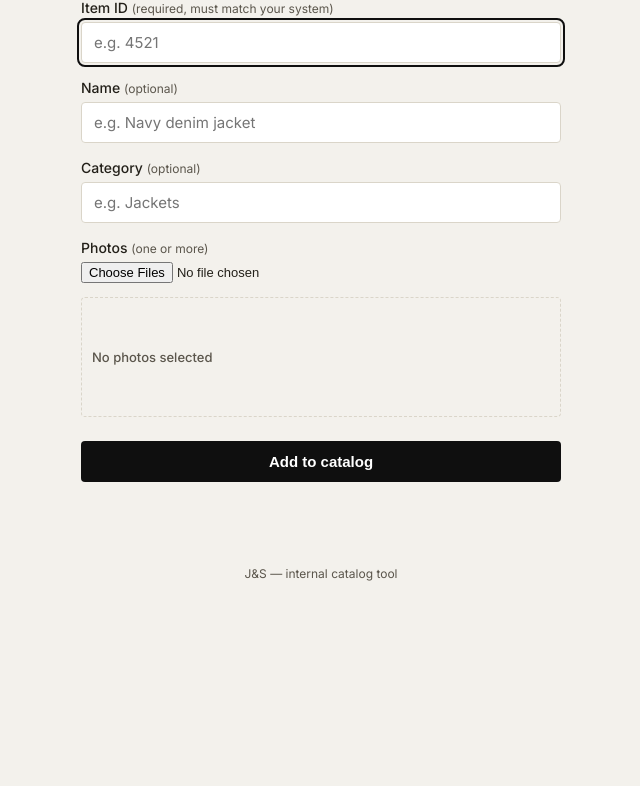
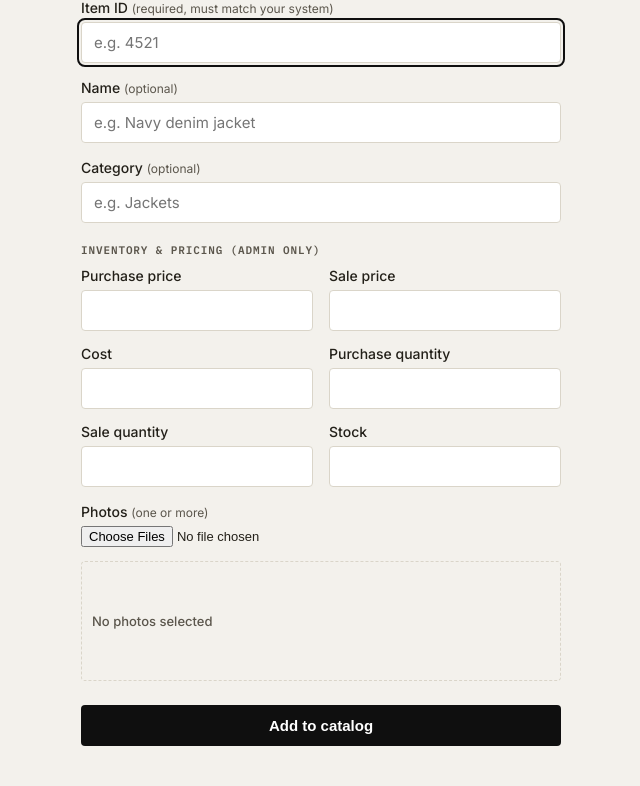
Before and after one commit to FatimaAbbas-Code/Rack-ID, a Flask app: page /upload in a window 1280 px wide. Shown: the part 210-996 px from the top of the page, without its empty margins (319-959 px from the left). Before the commit the page ends 791 px from the top, so only its background shows below. Run offline with Flask 3, Linux system fonts and the light colour scheme; the visitor is signed in with stand-in values (Sample User, id 1); some libraries are stand-ins or nearby versions; some web fonts are replaced.

Commit message:
Add purchase/sale price, cost, quantities, and stock to items
Admin-only fields, hidden from viewers everywhere (item page, forms,
exports are already admin-locked):

- purchase_price, sale_price, cost — NUMERIC(10,3), so KWD fils round-
  trip exactly. Money is handled as Decimal throughout, never float.
- purchase_qty, sale_qty, stock — plain integers, entered by hand. No
  automatic stock calculation (purchase - sale): the app has no
  sales/purchase ledger, so a calculated field would only drift from
  the real shelf count without one. Straightforward to add later if a
  proper ledger gets built.
- All 6 are optional; existing items keep them unset (NULL).

Where they show up:
- item_detail.html: a distinct "admin-only" panel, wrapped in
  {% if is_admin %} and hidden from the print stylesheet too.
- upload.html / edit.html: a labeled field-grid, validated server-side
  (parse_inventory_form — rejects negative or non-numeric input with one
  flash message, same pattern as the rest of the app).
- All four exports (CSV, JSON, XLSX, ZIP) gained the 6 columns; JSON
  serializes prices as strings (exact) and quantities as native numbers.
  Import (JSON and ZIP) restores them via lenient best-effort parsing.
- Deliberately NOT on the catalog grid or the shareable "save as image"
  card — the card is meant to be shared outside the store.

Verified against the live database: create/edit/validation-rejection/
blank-clears-to-NULL, admin-vs-viewer visibility, all 4 exports, and a
full delete -> import round-trip (JSON and ZIP) preserving exact values
and types.

Co-Authored-By: Claude Sonnet 5 <noreply@anthropic.com>

```diff
--- a/app.py
+++ b/app.py
@@ -7,6 +7,7 @@ import time
 import uuid
 import zipfile
 from datetime import datetime, timezone
+from decimal import Decimal, InvalidOperation
 from functools import wraps
 from urllib.parse import urlparse
 
@@ -123,6 +124,17 @@ def init_db():
         WHERE NOT EXISTS (SELECT 1 FROM item_images im WHERE im.item_id = i.id)
         ON CONFLICT (id) DO NOTHING
     ''')
+    # Purchasing/pricing fields, admin-only. NUMERIC(10,3) so KWD fils (3
+    # decimal places) round-trip exactly — never store money as float.
+    cur.execute('''
+        ALTER TABLE items
+            ADD COLUMN IF NOT EXISTS purchase_price NUMERIC(10,3),
+            ADD COLUMN IF NOT EXISTS sale_price NUMERIC(10,3),
+            ADD COLUMN IF NOT EXISTS cost NUMERIC(10,3),
+            ADD COLUMN IF NOT EXISTS purchase_qty INTEGER,
+            ADD COLUMN IF NOT EXISTS sale_qty INTEGER,
+            ADD COLUMN IF NOT EXISTS stock INTEGER
+    ''')
     conn.commit()
     cur.close()
     conn.close()
@@ -131,6 +143,65 @@ def init_db():
 def rows_to_dicts(cur, rows):
     cols = [c[0] for c in cur.description]
     return [dict(zip(cols, row)) for row in rows]
+
+
+# Purchasing/pricing columns, admin-only everywhere they're shown.
+INVENTORY_MONEY_FIELDS = ('purchase_price', 'sale_price', 'cost')
+INVENTORY_QTY_FIELDS = ('purchase_qty', 'sale_qty', 'stock')
+INVENTORY_FIELDS = INVENTORY_MONEY_FIELDS + INVENTORY_QTY_FIELDS
+
+
+def parse_inventory_form(form):
+    """Read & validate the 6 optional price/quantity fields from a submitted
+    form. Returns (values, error) — values maps each field name to a Decimal
+    (money), int (quantity), or None (left blank); error is a translation
+    key, set only when something doesn't parse or is negative."""
+    values = {}
+    for field in INVENTORY_MONEY_FIELDS:
+        raw = (form.get(field) or '').strip()
+        if not raw:
+            values[field] = None
+            continue
+        try:
+            value = Decimal(raw)
+        except InvalidOperation:
+            return None, 'price_qty_invalid'
+        if value < 0:
+            return None, 'price_qty_invalid'
+        values[field] = value
+    for field in INVENTORY_QTY_FIELDS:
+        raw = (form.get(field) or '').strip()
+        if not raw:
+            values[field] = None
+            continue
+        try:
+            value = int(raw)
+        except ValueError:
+            return None, 'price_qty_invalid'
+        if value < 0:
+            return None, 'price_qty_invalid'
+        values[field] = value
+    return values, None
+
+
+def lenient_decimal(raw):
+    """Best-effort parse used only when restoring from an export — never
+    rejects the whole import over one bad cell."""
+    if raw is None or raw == '':
+        return None
+    try:
+        return Decimal(str(raw))
+    except InvalidOperation:
+        return None
+
+
+def lenient_int(raw):
+    if raw is None or raw == '':
+        return None
+    try:
+        return int(raw)
+    except (ValueError, TypeError):
+        return None
 
 
 def query_items(q):
@@ -264,7 +335,8 @@ def all_items_with_images():
     conn = get_db()
     cur = conn.cursor()
     cur.execute(
-        'SELECT id, name, category, image_key, thumb_key, date_added '
+        'SELECT id, name, category, image_key, thumb_key, date_added, '
+        'purchase_price, sale_price, cost, purchase_qty, sale_qty, stock '
         'FROM items ORDER BY date_added DESC'
     )
     items = rows_to_dicts(cur, cur.fetchall())
@@ -290,7 +362,11 @@ def all_items_with_image_keys():
     """Every item plus its ordered R2 image keys — used by the ZIP export."""
     conn = get_db()
     cur = conn.cursor()
-    cur.execute('SELECT id, name, category, date_added FROM items ORDER BY date_added DESC')
+    cur.execute(
+        'SELECT id, name, category, date_added, '
+        'purchase_price, sale_price, cost, purchase_qty, sale_qty, stock '
+        'FROM items ORDER BY date_added DESC'
+    )
     items = rows_to_dicts(cur, cur.fetchall())
     cur.execute(
         'SELECT item_id, image_key FROM item_images ORDER BY item_id, position, date_added'
@@ -509,6 +585,15 @@ TRANSLATIONS = {
         'item_id_label': 'Item ID',
         'category_label': 'Category',
         'added_label': 'Added',
+        'inventory_section_title': 'Inventory & pricing (admin only)',
+        'purchase_price_label': 'Purchase price',
+        'sale_price_label': 'Sale price',
+        'cost_label': 'Cost',
+        'purchase_qty_label': 'Purchase quantity',
+        'sale_qty_label': 'Sale quantity',
+        'stock_label': 'Stock',
+        'not_set': '—',
+        'price_qty_invalid': 'Check the price/quantity fields — they must be zero or more.',
         'print_btn': 'Print',
         'save_image_btn': 'Save as image',
         'error_title': 'Something went wrong',
@@ -594,6 +679,15 @@ TRANSLATIONS = {
         'item_id_label': 'الرقم التعريفي',
         'category_label': 'الفئة',
         'added_label': 'تمت الإضافة',
+        'inventory_section_title': 'المخزون والتسعير (للمسؤول فقط)',
+        'purchase_price_label': 'سعر الشراء',
+        'sale_price_label': 'سعر البيع',
+        'cost_label': 'تكلفة',
+        'purchase_qty_label': 'كمية الشراء',
+        'sale_qty_label': 'كمية البيع',
+        'stock_label': 'مخزون',
+        'not_set': '—',
+        'price_qty_invalid': 'تحقق من حقول السعر/الكمية — يجب أن تكون صفرًا أو أكثر.',
         'print_btn': 'طباعة',
         'save_image_btn': 'حفظ كصورة',
         'error_title': 'حدث خطأ ما',
@@ -808,13 +902,14 @@ def export_csv():
     items = all_items_with_images()
     buf = io.StringIO()
     writer = csv.writer(buf)
-    writer.writerow(['id', 'name', 'category', 'date_added', 'photo_count', 'photo_urls'])
+    writer.writerow(['id', 'name', 'category', 'date_added', 'photo_count', 'photo_urls']
+                     + list(INVENTORY_FIELDS))
     for it in items:
         added = it['date_added'].isoformat() if it['date_added'] else ''
         writer.writerow([
             it['id'], it['name'] or '', it['category'] or '', added,
             len(it['images']), ' | '.join(i['image_url'] for i in it['images']),
-        ])
+        ] + [it[f] if it[f] is not None else '' for f in INVENTORY_FIELDS])
     stamp = datetime.now(timezone.utc).strftime('%Y%m%d-%H%M%S')
     # UTF-8 BOM so Excel reads Arabic names correctly.
     body = '﻿' + buf.getvalue()
@@ -836,6 +931,10 @@ def build_backup_payload():
             'category': it['category'],
             'date_added': it['date_added'].isoformat() if it['date_added'] else None,
             'images': it['images'],
+            # Prices as strings (exact decimal, JSON has no fixed-point type);
+            # quantities stay native JSON numbers.
+            **{f: (str(it[f]) if it[f] is not None else None) for f in INVENTORY_MONEY_FIELDS},
+            **{f: it[f] for f in INVENTORY_QTY_FIELDS},
         } for it in items],
     }
 
@@ -861,7 +960,9 @@ def export_xlsx():
     ws.title = 'Catalog'
     ws.sheet_view.rightToLeft = (session.get('lang', DEFAULT_LANG) == 'ar')
 
-    headers = ['ID', 'Name', 'Category', 'Date added', 'Photos']
+    inv_headers = ['Purchase price', 'Sale price', 'Cost', 'Purchase qty', 'Sale qty', 'Stock']
+    fixed_count = 5 + len(inv_headers)  # ID, Name, Category, Date added, Photos + the 6 above
+    headers = ['ID', 'Name', 'Category', 'Date added', 'Photos'] + inv_headers
     headers += [f'Photo {i}' for i in range(1, max_photos + 1)]
     ws.append(headers)
     head_fill = PatternFill('solid', fgColor='0F0F0F')
@@ -875,16 +976,20 @@ def export_xlsx():
     link_font = Font(color='0563C1', underline='single')
     for it in items:
         added = it['date_added'].strftime('%Y-%m-%d') if it['date_added'] else ''
-        ws.append([it['id'], it['name'] or '', it['category'] or '', added, len(it['images'])])
+        row_values = [it['id'], it['name'] or '', it['category'] or '', added, len(it['images'])]
+        row_values += [float(it[f]) if f in INVENTORY_MONEY_FIELDS and it[f] is not None
+                       else it[f] for f in INVENTORY_FIELDS]
+        ws.append(row_values)
         row = ws.max_row
         for i, img in enumerate(it['images'][:max_photos]):
-            cell = ws.cell(row=row, column=6 + i, value=f'Photo {i + 1}')
+            cell = ws.cell(row=row, column=fixed_count + 1 + i, value=f'Photo {i + 1}')
             cell.hyperlink = img['image_url']
             cell.font = link_font
 
-    for i, width in enumerate([16, 34, 22, 14, 8], 1):
+    widths = [16, 34, 22, 14, 8, 13, 13, 13, 12, 12, 10]
+    for i, width in enumerate(widths, 1):
         ws.column_dimensions[get_column_letter(i)].width = width
-    for i in range(6, 6 + max_photos):
+    for i in range(fixed_count + 1, fixed_count + 1 + max_photos):
         ws.column_dimensions[get_column_letter(i)].width = 12
 
     buf = io.BytesIO()
@@ -905,7 +1010,8 @@ def export_zip():
 
     index = io.StringIO()
     writer = csv.writer(index)
-    writer.writerow(['id', 'name', 'category', 'date_added', 'photo_count', 'photo_files'])
+    writer.writerow(['id', 'name', 'category', 'date_added', 'photo_count', 'photo_files']
+                     + list(INVENTORY_FIELDS))
 
     mem = io.BytesIO()
     with zipfile.ZipFile(mem, 'w', zipfile.ZIP_DEFLATED) as zf:
@@ -923,7 +1029,8 @@ def export_zip():
                     pass
             added = it['date_added'].isoformat() if it['date_added'] else ''
             writer.writerow([it['id'], it['name'] or '', it['category'] or '',
-                             added, len(it['image_keys']), ' | '.join(saved)])
+                             added, len(it['image_keys']), ' | '.join(saved)]
+                             + [it[f] if it[f] is not None else '' for f in INVENTORY_FIELDS])
         zf.writestr('catalog.csv', '﻿' + index.getvalue())
 
     stamp = datetime.now(timezone.utc).strftime('%Y%m%d-%H%M%S')
@@ -987,10 +1094,14 @@ def import_from_json(raw):
         parsed.sort(key=lambda x: x[0])
         added_at = _parse_dt(rec.get('date_added'))
         cur.execute(
-            'INSERT INTO items (id, name, category, image_key, thumb_key, date_added) '
-            'VALUES (%s, %s, %s, %s, %s, %s)',
+            'INSERT INTO items (id, name, category, image_key, thumb_key, date_added, '
+            'purchase_price, sale_price, cost, purchase_qty, sale_qty, stock) '
+            'VALUES (%s, %s, %s, %s, %s, %s, %s, %s, %s, %s, %s, %s)',
             (iid, rec.get('name') or '', rec.get('category') or '',
-             parsed[0][1], parsed[0][2], added_at)
+             parsed[0][1], parsed[0][2], added_at,
+             lenient_decimal(rec.get('purchase_price')), lenient_decimal(rec.get('sale_price')),
+             lenient_decimal(rec.get('cost')), lenient_int(rec.get('purchase_qty')),
+             lenient_int(rec.get('sale_qty')), lenient_int(rec.get('stock')))
         )
         for pos, ik, tk in parsed:
             cur.execute(
@@ -1048,10 +1159,14 @@ def import_from_zip(raw):
             continue
         added_at = _parse_dt(row.get('date_added'))
         cur.execute(
-            'INSERT INTO items (id, name, category, image_key, thumb_key, date_added) '
-            'VALUES (%s, %s, %s, %s, %s, %s)',
+            'INSERT INTO items (id, name, category, image_key, thumb_key, date_added, '
+            'purchase_price, sale_price, cost, purchase_qty, sale_qty, stock) '
+            'VALUES (%s, %s, %s, %s, %s, %s, %s, %s, %s, %s, %s, %s)',
             (iid, row.get('name') or '', row.get('category') or '',
-             saved[0][0], saved[0][1], added_at)
+             saved[0][0], saved[0][1], added_at,
+             lenient_decimal(row.get('purchase_price')), lenient_decimal(row.get('sale_price')),
+             lenient_decimal(row.get('cost')), lenient_int(row.get('purchase_qty')),
+             lenient_int(row.get('sale_qty')), lenient_int(row.get('stock')))
         )
         for pos, (ik, tk) in enumerate(saved):
             cur.execute(
@@ -1152,6 +1267,11 @@ def upload():
             flash(t('id_exists'), 'error')
             return redirect(url_for('upload'))
 
+        inv, inv_error = parse_inventory_form(request.form)
+        if inv_error:
+            flash(t(inv_error), 'error')
+            return redirect(url_for('upload'))
+
         saved = [save_image(f) for f in files]
         now = datetime.now(timezone.utc)
         cover_image, cover_thumb = saved[0]
@@ -1159,8 +1279,12 @@ def upload():
         conn = get_db()
         cur = conn.cursor()
         cur.execute(
-            'INSERT INTO items (id, name, category, image_key, thumb_key, date_added) VALUES (%s, %s, %s, %s, %s, %s)',
-            (item_id, name, category, cover_image, cover_thumb, now)
+            'INSERT INTO items (id, name, category, image_key, thumb_key, date_added, '
+            'purchase_price, sale_price, cost, purchase_qty, sale_qty, stock) '
+            'VALUES (%s, %s, %s, %s, %s, %s, %s, %s, %s, %s, %s, %s)',
+            (item_id, name, category, cover_image, cover_thumb, now,
+             inv['purchase_price'], inv['sale_price'], inv['cost'],
+             inv['purchase_qty'], inv['sale_qty'], inv['stock'])
         )
         for position, (image_key, thumb_key) in enumerate(saved):
             cur.execute(
@@ -1202,6 +1326,11 @@ def edit_item(item_id):
             flash(t('image_required'), 'error')
             return redirect(url_for('edit_item', item_id=item_id))
 
+        inv, inv_error = parse_inventory_form(request.form)
+        if inv_error:
+            flash(t(inv_error), 'error')
+            return redirect(url_for('edit_item', item_id=item_id))
+
         saved = [save_image(f) for f in new_files]
         now = datetime.now(timezone.utc)
         next_position = max([img['position'] for img in keeping], default=-1) + 1
@@ -1221,8 +1350,12 @@ def edit_item(item_id):
         )
         cover = cur.fetchone()
         cur.execute(
-            'UPDATE items SET name = %s, category = %s, image_key = %s, thumb_key = %s WHERE id = %s',
-            (name, category, cover[0], cover[1], item_id)
+            'UPDATE items SET name = %s, category = %s, image_key = %s, thumb_key = %s, '
+            'purchase_price = %s, sale_price = %s, cost = %s, '
+            'purchase_qty = %s, sale_qty = %s, stock = %s WHERE id = %s',
+            (name, category, cover[0], cover[1],
+             inv['purchase_price'], inv['sale_price'], inv['cost'],
+             inv['purchase_qty'], inv['sale_qty'], inv['stock'], item_id)
         )
         conn.commit()
         cur.close()
--- a/static/css/style.css
+++ b/static/css/style.css
@@ -380,15 +380,54 @@ main { max-width: 1100px; margin: 0 auto; padding: 28px 24px 60px; }
 .item-form { display: flex; flex-direction: column; gap: 16px; }
 .field { display: flex; flex-direction: column; gap: 6px; font-size: 14px; font-weight: 500; }
 .field em { font-weight: 400; color: var(--ink-soft); font-style: normal; font-size: 12px; }
-.field input[type="text"] {
+.field input[type="text"],
+.field input[type="number"] {
   font-family: 'Inter', sans-serif;
   font-size: 15px;
   padding: 10px 12px;
   border: 1px solid var(--line);
   border-radius: var(--radius);
   background: var(--card);
+  width: 100%;
 }
 .field input[type="file"] { font-size: 13px; }
+
+/* ---------- Inventory & pricing (admin-only) ---------- */
+.form-section-heading {
+  font-family: 'IBM Plex Mono', monospace;
+  font-size: 11px;
+  text-transform: uppercase;
+  letter-spacing: 0.08em;
+  color: var(--ink-soft);
+  margin: 4px 0 -6px;
+}
+.field-grid {
+  display: grid;
+  grid-template-columns: 1fr 1fr;
+  gap: 14px 16px;
+}
+.admin-panel {
+  margin-top: 20px;
+  padding: 14px 16px;
+  background: #F1F1F1;
+  border: 1px solid #DDDDDD;
+  border-radius: var(--radius);
+}
+.admin-panel h2 {
+  font-family: 'IBM Plex Mono', monospace;
+  font-size: 11px;
+  text-transform: uppercase;
+  letter-spacing: 0.08em;
+  color: var(--ink-soft);
+  margin: 0 0 10px;
+}
+.admin-grid {
+  display: grid;
+  grid-template-columns: 1fr 1fr;
+  gap: 8px 16px;
+}
+.admin-grid .field-label { font-size: 12px; color: var(--ink-soft); }
+.admin-grid .field-value { font-size: 14px; font-weight: 600; color: var(--ink); }
 .preview-box {
   margin-top: 8px;
   height: 180px;
@@ -642,6 +681,8 @@ body.rtl .brand { flex-direction: row; }
   .detail-wrap { grid-template-columns: 1fr; }
   .gallery-prev { inset-inline-start: 4px; }
   .gallery-next { inset-inline-end: 4px; }
+
+  .field-grid, .admin-grid { grid-template-columns: 1fr; }
 }
 
 /* ---------- Print (single item sheet) ---------- */
@@ -651,6 +692,7 @@ body.rtl .brand { flex-direction: row; }
   .toast-stack,
   .back-link,
   .viewer-note,
+  .admin-panel,
   .detail-actions,
   .detail-tools,
   .gallery-thumbs,
--- a/templates/upload.html
+++ b/templates/upload.html
@@ -21,6 +21,34 @@
       <span>{{ t('field_category') }} <em>{{ t('field_optional') }}</em></span>
       <input type="text" name="category" placeholder="e.g. Jackets">
     </label>
+
+    <h2 class="form-section-heading">{{ t('inventory_section_title') }}</h2>
+    <div class="field-grid">
+      <label class="field">
+        <span>{{ t('purchase_price_label') }}</span>
+        <input type="number" name="purchase_price" step="0.001" min="0" inputmode="decimal">
+      </label>
+      <label class="field">
+        <span>{{ t('sale_price_label') }}</span>
+        <input type="number" name="sale_price" step="0.001" min="0" inputmode="decimal">
+      </label>
+      <label class="field">
+        <span>{{ t('cost_label') }}</span>
+        <input type="number" name="cost" step="0.001" min="0" inputmode="decimal">
+      </label>
+      <label class="field">
+        <span>{{ t('purchase_qty_label') }}</span>
+        <input type="number" name="purchase_qty" step="1" min="0" inputmode="numeric">
+      </label>
+      <label class="field">
+        <span>{{ t('sale_qty_label') }}</span>
+        <input type="number" name="sale_qty" step="1" min="0" inputmode="numeric">
+      </label>
+      <label class="field">
+        <span>{{ t('stock_label') }}</span>
+        <input type="number" name="stock" step="1" min="0" inputmode="numeric">
+      </label>
+    </div>
 
     <label class="field file-field">
       <span>{{ t('field_photos') }} <em>{{ t('field_photos_hint') }}</em></span>
```
Also changed, not shown: templates/edit.html (+28 -0 lines), templates/item_detail.html (+20 -0 lines), README.md.
